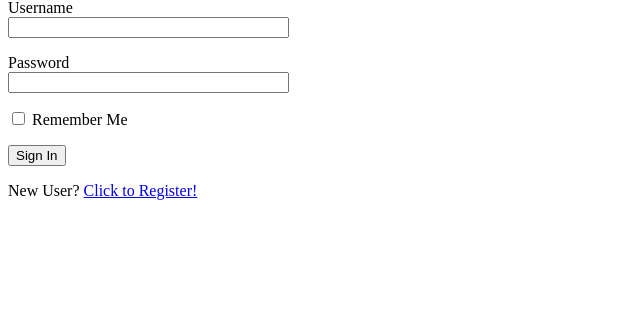
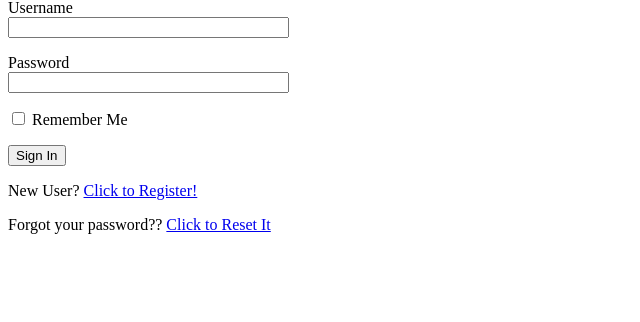
Before and after one commit to EugeneTurkin/Flask-tutorial, a Flask app: page /login in a window 1280 px wide. Shown: the part 117-439 px from the top of the page, without its empty margins (0-640 px from the left). Run offline with Flask 3, Linux system fonts and the light colour scheme.

Commit message:
reset password view function, templates and form

```diff
--- a/app/forms.py
+++ b/app/forms.py
@@ -55,3 +55,8 @@ class PostForm(FlaskForm):
     post = TextAreaField('Say something', validators=[
         DataRequired(), Length(min=1, max=140)])
     submit = SubmitField('Submit')
+
+
+class ResetPasswordRequestForm(FlaskForm):
+    email = StringField('Email', validators=[DataRequired(), Email()])
+    submit = SubmitField('Request Password Reset')
--- a/app/routes.py
+++ b/app/routes.py
@@ -1,6 +1,7 @@
 from flask import render_template, flash, redirect, url_for, request
 from app import app, db
-from app.forms import LoginForm, RegistrationForm, EditProfileForm, EmptyForm, PostForm
+from app.forms import LoginForm, RegistrationForm, EditProfileForm, EmptyForm, PostForm, ResetPasswordRequestForm
+from app.email import send_password_reset_email
 from flask_login import current_user, login_user, logout_user, login_required
 from app.models import User, Post
 from werkzeug.urls import url_parse
@@ -161,3 +162,17 @@ def unfollow(username):
         return redirect(url_for('user', username=username))
     else:
         return redirect(url_for('index'))
+
+
+@app.route('/reset_password_request', methods=['GET', 'POST'])
+def reset_password_request():
+    if current_user.is_authenticated:
+        return redirect(url_for('index'))
+    form = ResetPasswordRequestForm()
+    if form.validate_on_submit():
+        user = User.query.filter_by(email=form.email.data).first()
+        if user:
+            send_password_reset_email(user)
+        flash('Check your email for the instructions to reset your password')
+        return redirect(url_for('login'))
+    return render_template('reset_password_request.html', title='Reset pword', form=form)
--- a/app/templates/login.html
+++ b/app/templates/login.html
@@ -22,4 +22,8 @@
         <p>{{ form.submit() }}</p>
     </form>
     <p>New User? <a href="{{ url_for('register') }}">Click to Register!</a></p>
+    <p>
+        Forgot your password??
+        <a href="{{ url_for('reset_password_request') }}">Click to Reset It</a>
+    </p>
 {% endblock %}
```
Also changed, not shown: app/templates/reset_password_request.html (added, +16 -0 lines).
